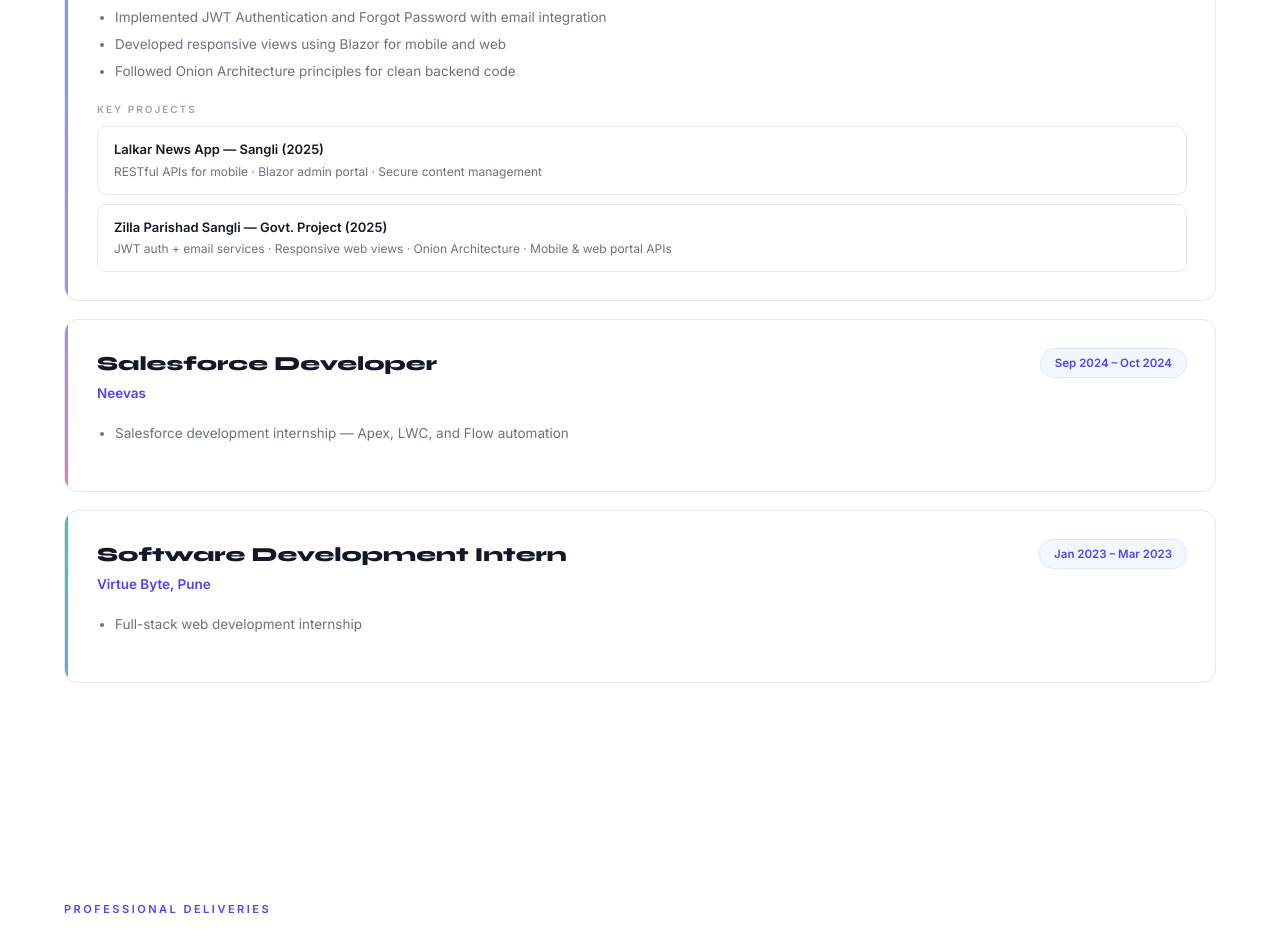
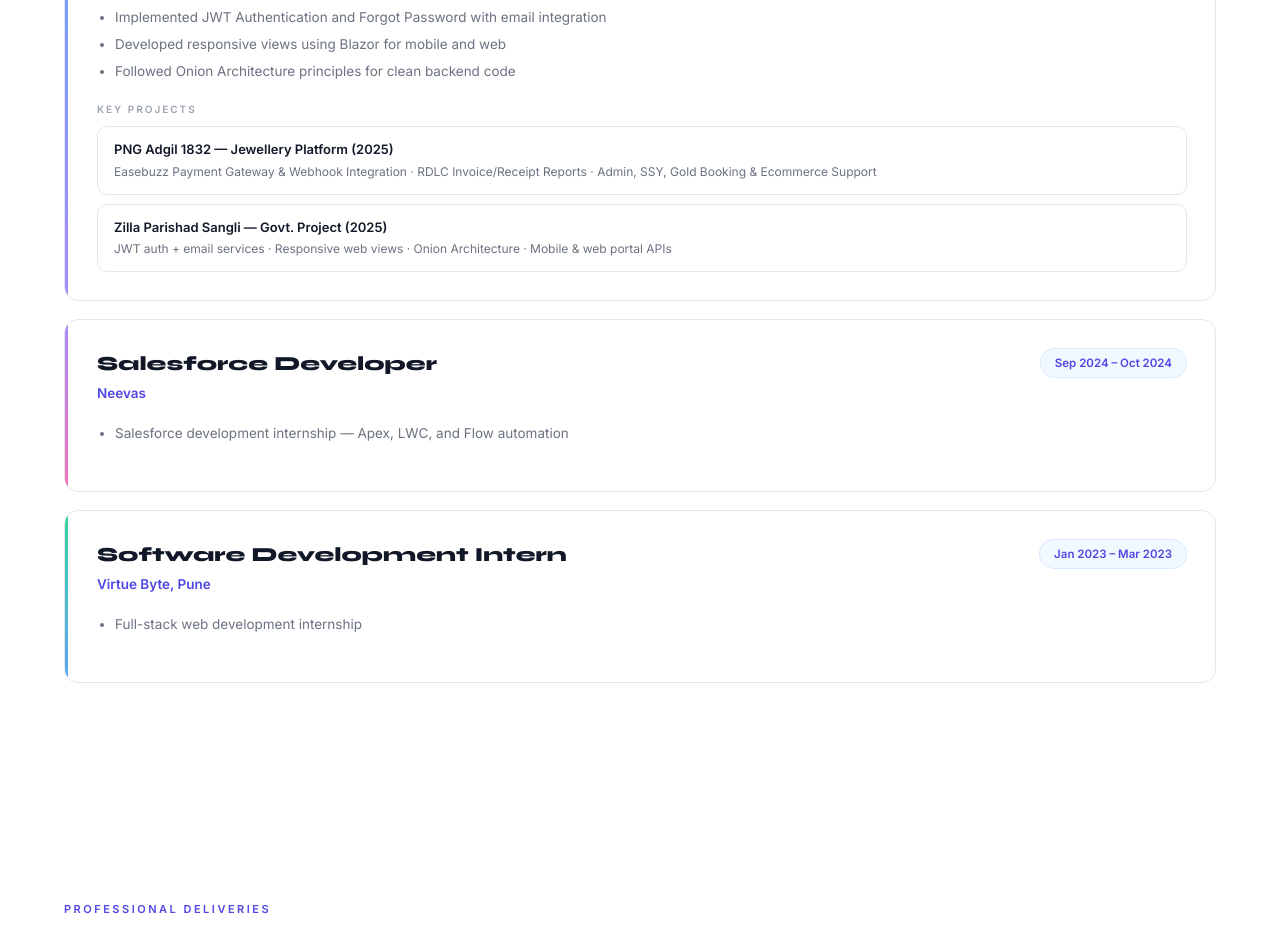
Before and after one commit to vivekjadhav08/vivek-portfolio, a React (Vite) app: page / in a window 1280 px wide. Shown: the part 4280-5216 px from the top of the page. Built offline with nearby package versions, Linux system fonts and the light colour scheme.

Commit message:
#Key project change

```diff
--- a/src/data.js
+++ b/src/data.js
@@ -124,9 +124,9 @@
       'Followed Onion Architecture principles for clean backend code',
     ],
     projects: [
-      {
-        name: 'Lalkar News App — Sangli (2025)',
-        desc: 'RESTful APIs for mobile · Blazor admin portal · Secure content management',
+     {
+        name: 'PNG Adgil 1832 — Jewellery Platform (2025)',
+        desc: 'Easebuzz Payment Gateway & Webhook Integration · RDLC Invoice/Receipt Reports · Admin, SSY, Gold Booking & Ecommerce Support',
       },
       {
         name: 'Zilla Parishad Sangli — Govt. Project (2025)',
```
Also changed, not shown: 3 other files (tests, documents, lock files or other folders).
